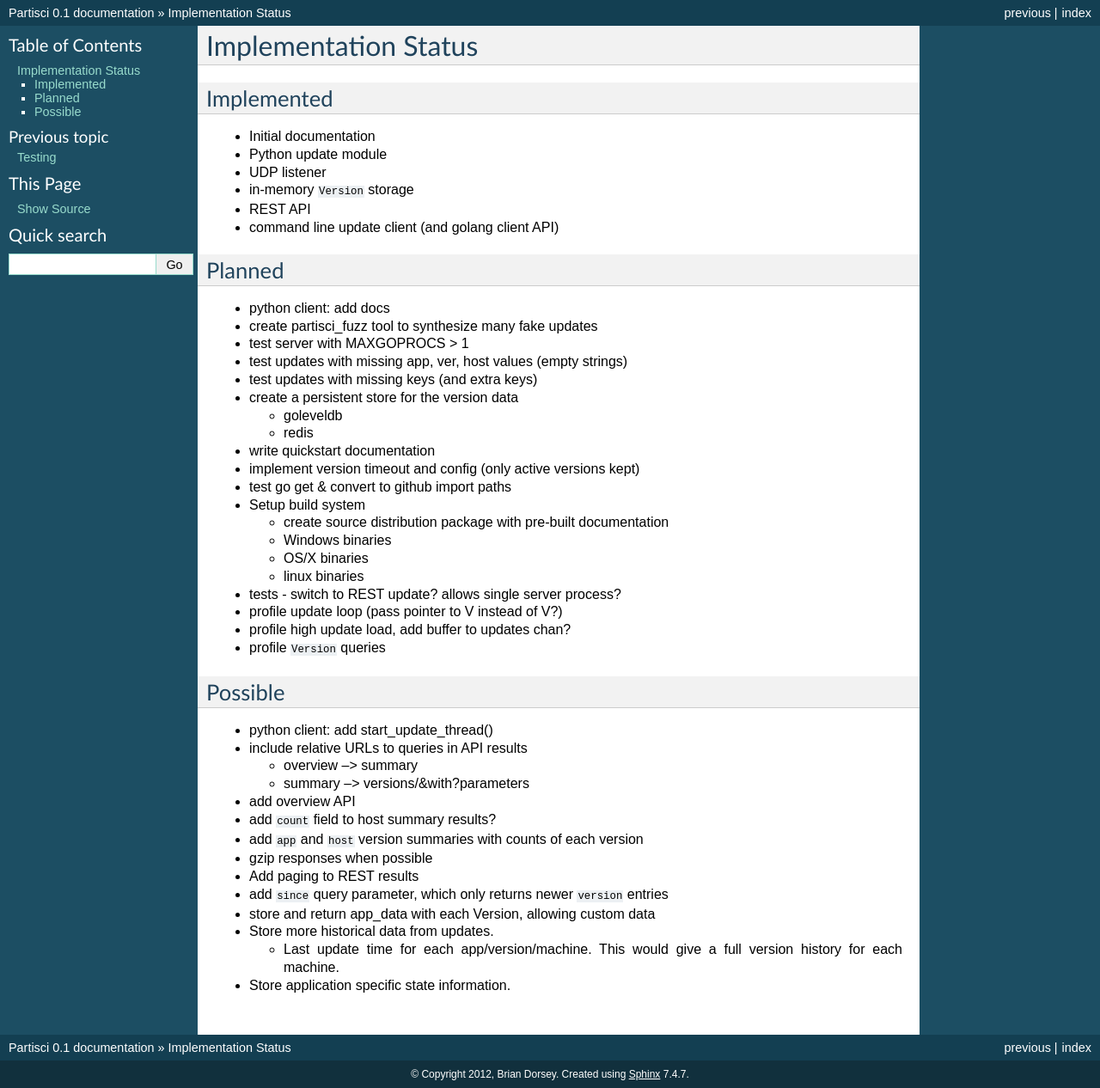
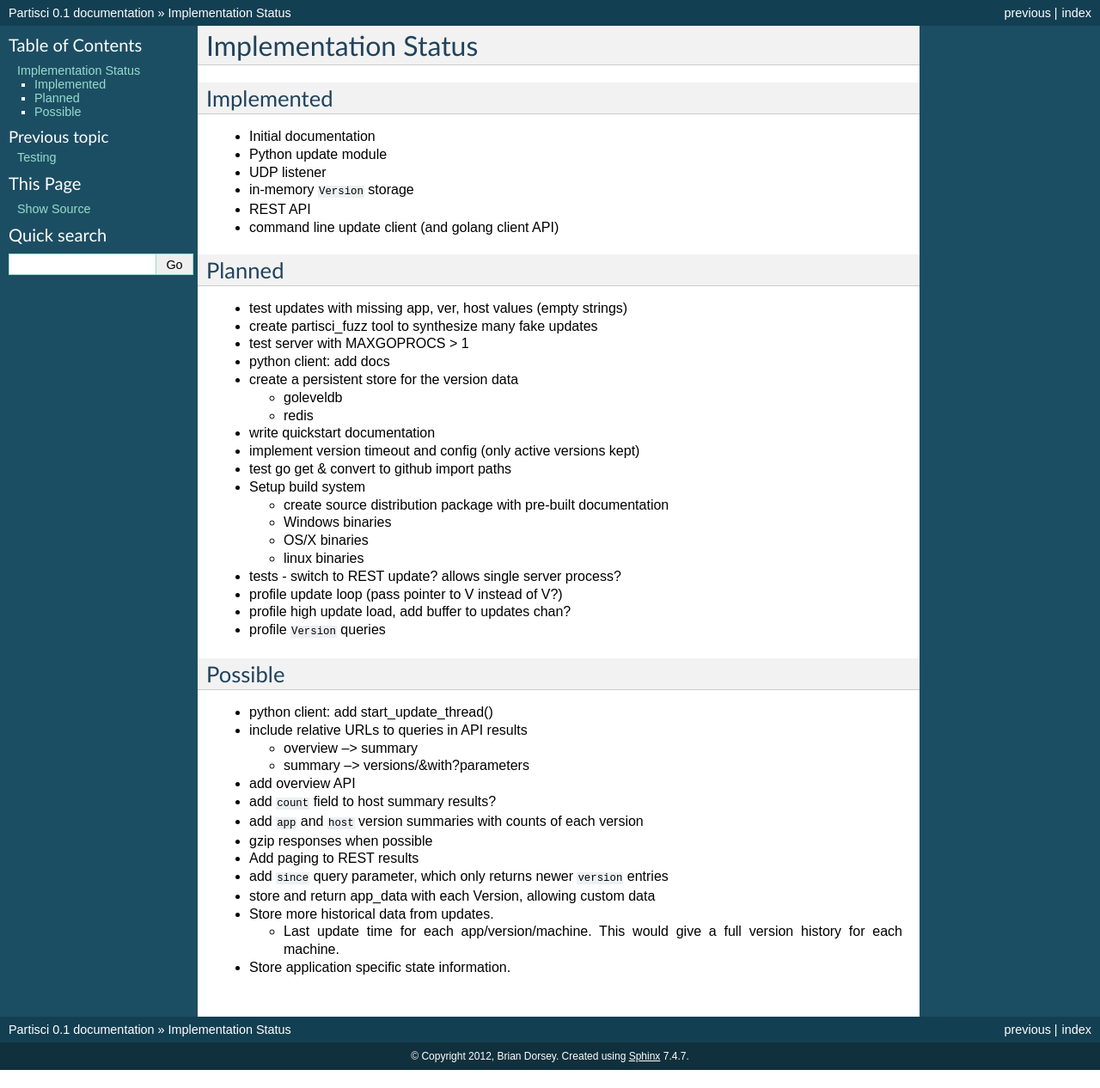
Before and after one commit to briandorsey/partisci, a Sphinx documentation site: the page built from doc/status.rst, in a window 1280 px wide. Shown: the whole page at 86% size. Built offline with Sphinx 7.4.7, drawn with Linux system fonts in a browser that asks for light colours; after the commit the page ends 1245 px from its top, so only the background shows below that.

Commit message:
test updates with missing app, ver, host values (empty strings)

```diff
--- a/doc/status.rst
+++ b/doc/status.rst
@@ -14,11 +14,10 @@ Implemented
 Planned
 -------
 
-* python client: add docs
+* test updates with missing app, ver, host values (empty strings)
 * create partisci_fuzz tool to synthesize many fake updates
 * test server with MAXGOPROCS > 1
-* test updates with missing app, ver, host values (empty strings)
-* test updates with missing keys (and extra keys)
+* python client: add docs
 * create a persistent store for the version data
 
   * goleveldb
```
Also changed, not shown: 1 other file.
